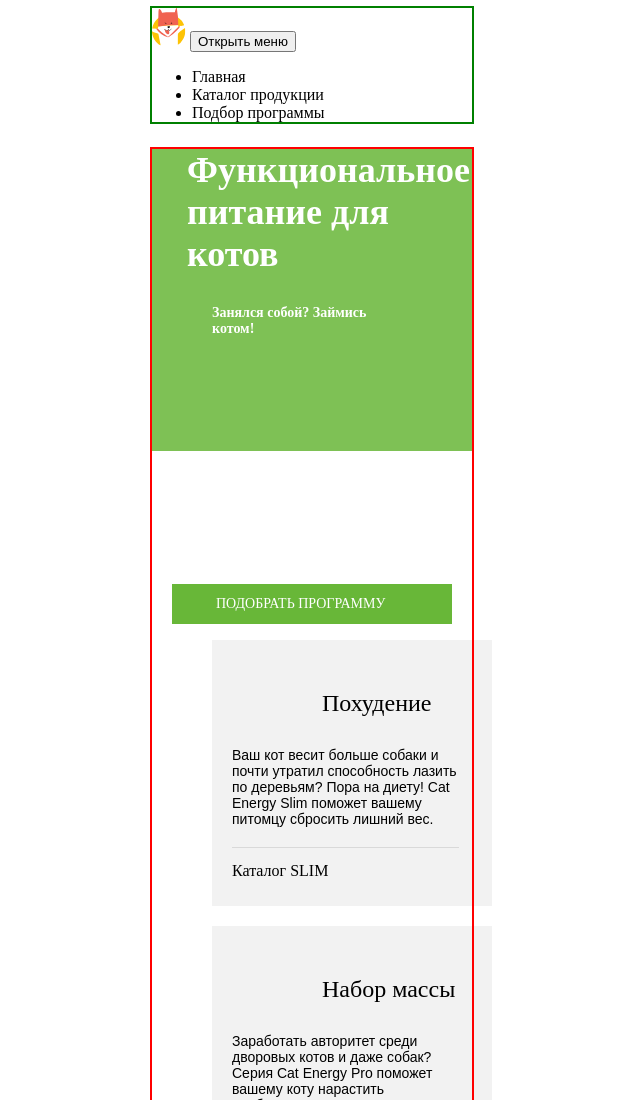
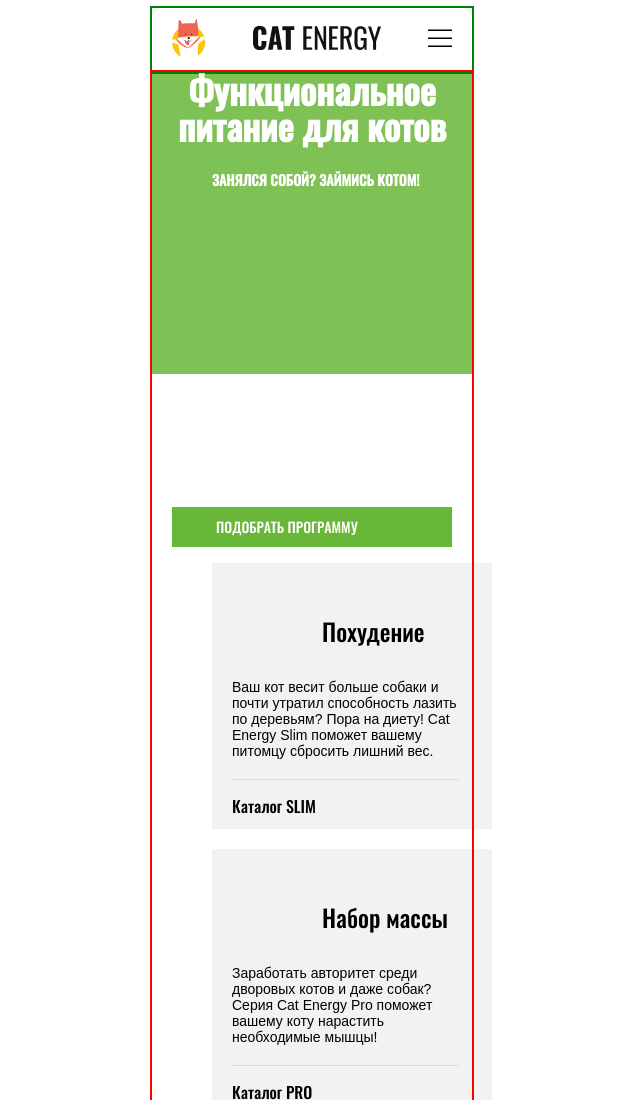
Before and after one commit to Vladislav1218/625487-cat-energy-22, a website: page source/index.html in a window 1280 px wide. Shown: the top 1100 px of the page, without its empty margins (328-968 px from the left). Drawn offline with nearby package versions, Linux system fonts and the light colour scheme; files that its build step writes are made by us from their sources.

Commit message:
header css

```diff
--- a/source/index.html
+++ b/source/index.html
@@ -9,13 +9,17 @@
 
 <body>
   <header class="header">
-    <img src="./img/logo-mobile.svg" alt="logo-mobile" class="header__logo">
-    <button class="header__button">Открыть меню</button>
-    <ul class="header__menu">
-      <li class="header__menu-item">Главная</li>
-      <li class="header__menu-item">Каталог продукции</li>
-      <li class="header__menu-item">Подбор программы</li>
-    </ul>
+    <section class="header__socials">
+          <div class="header__socials-listitem">
+            <img src="./img/logo-mobile.svg" class="header__socials-item">
+          </div>
+          <div class="header__socials-listitem">
+            <img src="./img/footer-title.svg" class="header__socials-item">
+          </div>
+          <div class="header__socials-listitem">
+              <a href="#"><img src="./img/Buter.svg" class="header__socials-item"></a>
+          </div>
+    </section>
   </header>
   <main class="main">
     <section class="cat-energy">
--- a/source/less/blocks/cat-energy.less
+++ b/source/less/blocks/cat-energy.less
@@ -5,6 +5,9 @@
 }
 
 .cat-energy__back{
+    display: flex;
+    align-items: center;
+    justify-content: center;
     background: rgba(104, 183, 56, 0.85);
     position: absolute;
     width: 320px;
@@ -15,18 +18,25 @@
 
 .cat-energy__title{
     font-family: Oswald;
+    width: 100%;
     font-size: 36px;
+    font-style: normal;
+    line-height: 36px;
+    text-align: center;
     color: #FFFFFF;
     margin-top: 27px;
     margin-left: 35px;
     margin-right: 35px;
+    margin: 0px;
 }
 
 .cat-energy__subtitle{
     font-family: Oswald;
+    width: 100%;
     font-size: 14px;
     color: #FFFFFF;
     margin-top: 25px;
     margin-left: 60px;
     margin-right: 60px;
+    text-transform: uppercase;
 }
--- a/source/less/blocks/header.less
+++ b/source/less/blocks/header.less
@@ -1,5 +1,15 @@
-.header{
+.header {
     width: 320px;
     margin: 0 auto;
     outline: 2px solid green;
+    padding: 0 20px;
+
 }
+
+.header__socials {
+    display: flex;
+    align-items: center;
+    justify-content: center;
+    padding: 11px 0 11px 0;
+    justify-content: space-between;
+}
--- a/source/less/style.less
+++ b/source/less/style.less
@@ -27,3 +27,12 @@
 * {
     box-sizing: border-box;
 }
+
+@font-face {
+    font-family: Oswald;
+    font-style: normal;
+    font-weight: 400;
+    src: local("Oswaldregular"),
+         url("/fonts/oswaldmedium.woff2") format("woff2"),
+         url("/fonts/oswaldmedium.woff") format("woff");
+}
```
Also changed, not shown: source/img/Buter.svg (added), 1 other file.
